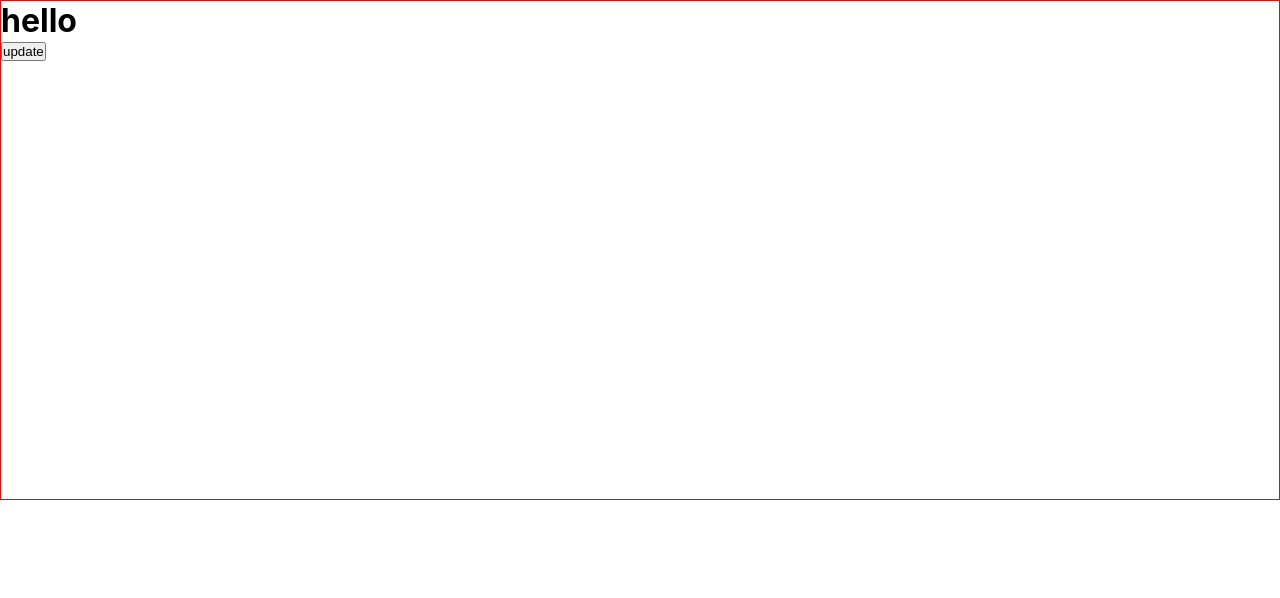
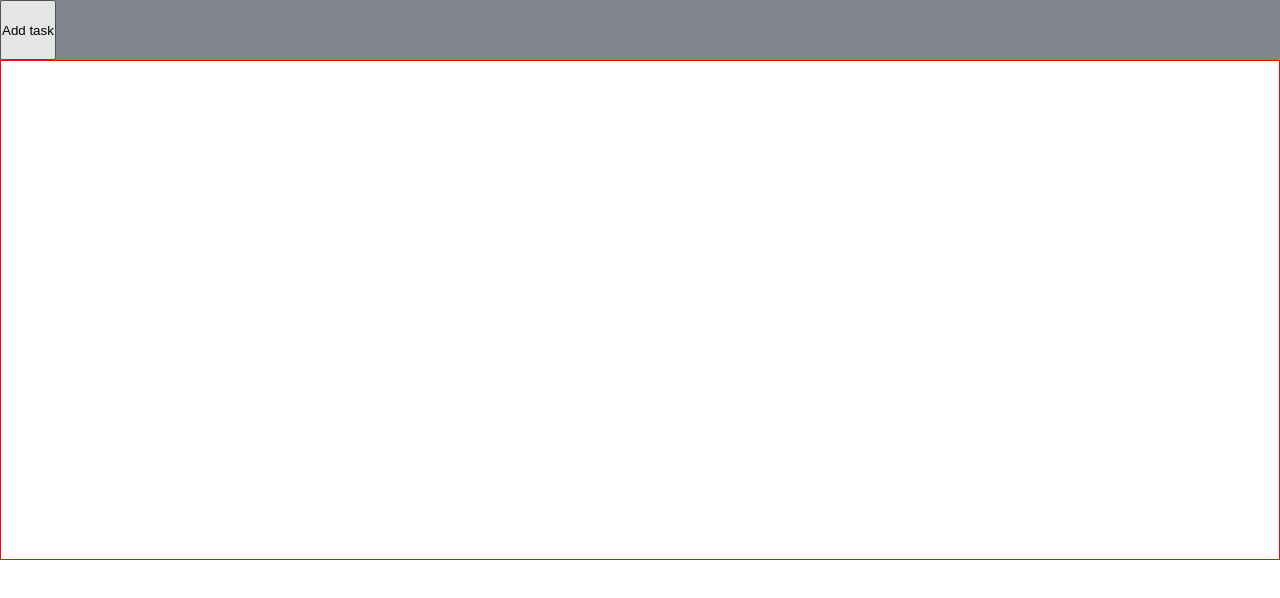
Before and after one commit to Yury-Odinson/todo-shka, a React (Create React App) app: page /todo in a window 1280 px wide. Shown: the top 598 px of the page. Built offline with nearby package versions, Linux system fonts and the light colour scheme.

Commit message:
feat: add tasks to localStorage

```diff
--- /dev/null
+++ b/src/components/NewTask.tsx
@@ -0,0 +1,34 @@
+import { useState } from "react"
+import { tasks } from "../tools/store"
+
+export const NewTask = () => {
+
+    const [inputName, setInputName] = useState("")
+    const [inputDescription, setInputDescription] = useState("")
+    const [inputDate, setInputDate] = useState("")
+
+    const addTask = () => {
+        tasks.push({ name: inputName, description: inputDescription, date: inputDate, completed: false })
+        localStorage.setItem("tasks", JSON.stringify(tasks))
+    }
+
+    return (
+        <>
+            <div className="new-task-background" />
+            <div className="new-task">
+                <label>
+                    <input type="text" placeholder="input name of the task" onChange={(e) => setInputName(e.target.value)} />
+                </label>
+                <label>
+                    <input type="text" placeholder="input description of the task" onChange={(e) => setInputDescription(e.target.value)} />
+                </label>
+                <label>
+                    <input type="date" onChange={(e) => setInputDate(e.target.value)} />
+                </label>
+                <button onClick={() => {
+                    addTask()
+                }}>add task</button>
+            </div>
+        </>
+    )
+}
--- a/src/components/Todo.tsx
+++ b/src/components/Todo.tsx
@@ -1,12 +1,33 @@
-import { checkToken, tokenRefresh } from "../tools/authorization"
+import { useState } from "react"
+import { checkToken } from "../tools/authorization"
+import { tokenRefresh } from "../tools/store"
+import { NewTask } from "./NewTask"
 
 export const Todo = () => {
+
+    const [modalOpen, setModalOpen] = useState(false)
+
+    const addTask = () => {
+        setModalOpen(!modalOpen)
+    }
+
+
 
 
     return (
         <div className="todo-container">
-            <h1>hello</h1>
-            <button onClick={() => checkToken(tokenRefresh)}>update</button>
+
+            {modalOpen && <NewTask />}
+
+            <div className="todo-header">
+                <div className="todo-header-wrapper">
+                    <button onClick={() => {
+                        addTask()
+                        checkToken(tokenRefresh)
+                    }}>Add task</button>
+                </div>
+            </div>
+
         </div>
     )
 }
--- a/src/index.css
+++ b/src/index.css
@@ -26,7 +26,7 @@ code {
 }
 
 .wrapper {
-  margin: 0 auto;
+  margin: 60px auto;
   display: flex;
   border: 1px solid red;
   max-width: 1440px;
@@ -35,5 +35,46 @@ code {
 
 .auth-container {
   margin: 100px auto;
-  border: 1px solid red;
+  /* border: 1px solid red; */
 }
+
+.todo-container {
+  display: flex;
+  flex-direction: column;
+  width: 100%;
+}
+
+.todo-header {
+  position: fixed;
+  top: 0;
+  left: 0;
+  right: 0;
+  background-color: #80858B;
+  height: 60px;
+}
+
+.todo-header-wrapper {
+  margin: 0 auto;
+  display: flex;
+  max-width: 1440px;
+  height: 100%;
+}
+
+.new-task-background {
+  position: fixed;
+  top: 0;
+  left: 0;
+  right: 0;
+  bottom: 0;
+  background-color: #000;
+  opacity: 0.3;
+}
+
+.new-task {
+  padding: 50px;
+  position: absolute;
+  top: 100px;
+  left: 50%;
+  transform: translate(-50%);
+  background-color: #fff;
+}
--- a/src/tools/authorization.ts
+++ b/src/tools/authorization.ts
@@ -3,9 +3,6 @@ import { AuthUser, NewTokens } from "./types";
 const userAuthURL = "https://studapi.teachmeskills.by/auth/jwt/create/"
 const userRefreshToken = "https://studapi.teachmeskills.by//auth/jwt/refresh/"
 
-
-export let tokenAccess = localStorage.getItem("tokenAccess") || ""
-export let tokenRefresh = localStorage.getItem("tokenRefresh") || ""
 
 // get user tokens
 export const authUser = async (user: AuthUser) => {
--- /dev/null
+++ b/src/tools/store.ts
@@ -0,0 +1,6 @@
+import { Task } from "./types"
+
+export let tokenAccess = localStorage.getItem("tokenAccess") || ""
+export let tokenRefresh = localStorage.getItem("tokenRefresh") || ""
+
+export const tasks: Task[] = JSON.parse(localStorage.getItem("tasks") || "[]")
```
Also changed, not shown: src/tools/types.ts (+7 -0 lines).
